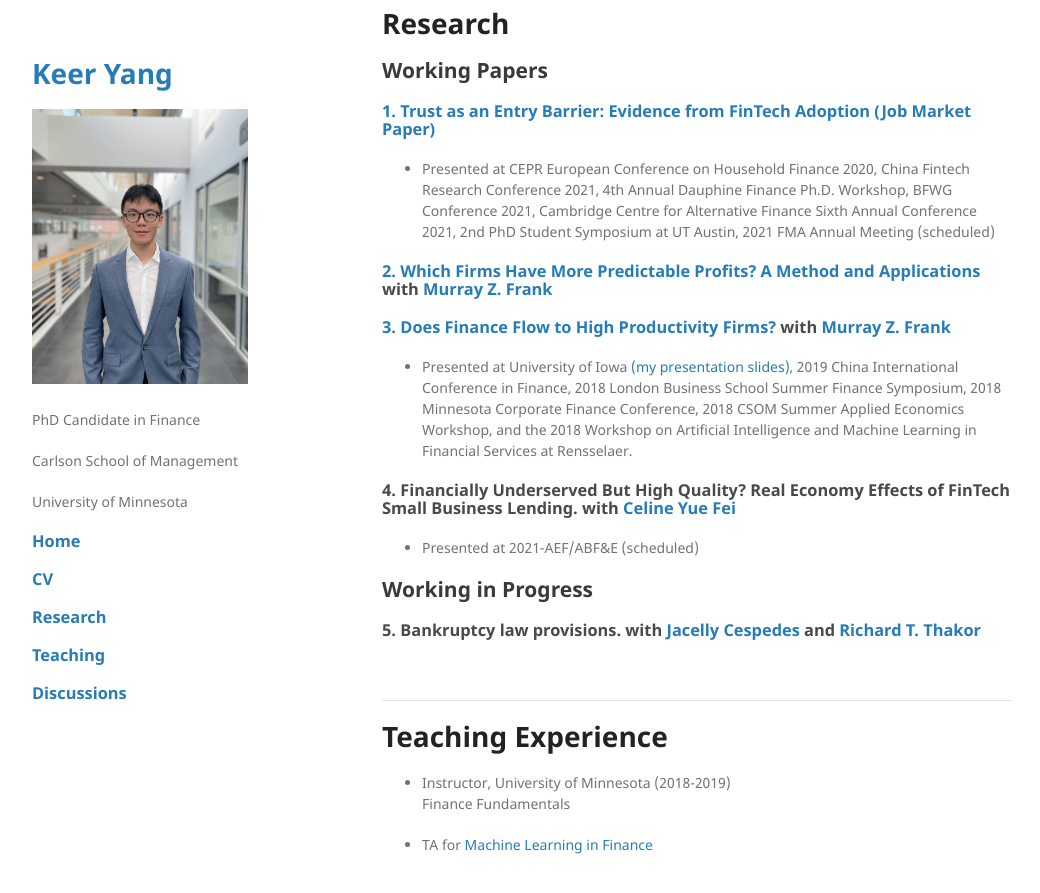
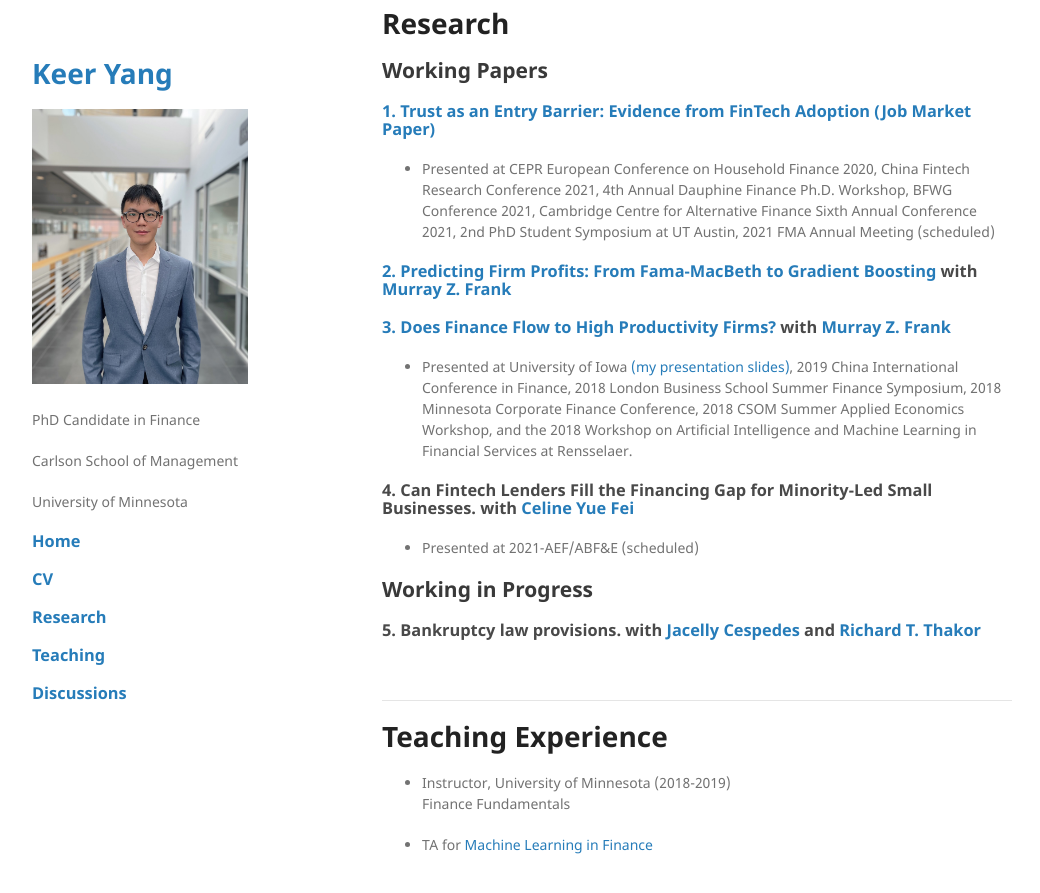
Before and after one commit to keeryang/keeryang.github.io, a Jekyll site: the page built from index.md, in a window 1280 px wide and 900 px high, scrolled down 470 px. Shown: the top 893 px of the window, without its empty margins (118-1158 px from the left). Built offline with Jekyll 4.4.1, drawn with Linux system fonts in a browser that asks for light colours; the repository's description, which GitHub fills in, is left out; our own code applies the rules of GitHub Pages for plain Markdown files.

Commit message:
Update index.md

```diff
--- a/index.md
+++ b/index.md
@@ -31,14 +31,14 @@ Email: <yang5427@umn.edu>
 ### [1. Trust as an Entry Barrier: Evidence from FinTech Adoption (Job Market Paper)](./papers/TrustFinTech_2021June.pdf)
 *   Presented at CEPR European Conference on Household Finance 2020, China Fintech Research Conference 2021, 4th Annual Dauphine Finance Ph.D. Workshop, BFWG Conference 2021, Cambridge Centre for Alternative Finance Sixth Annual Conference 2021, 2nd PhD Student Symposium at UT Austin, 2021 FMA Annual Meeting (scheduled)
 
-### [2. Which Firms Have More Predictable Profits? A Method and Applications](./papers/Profits_2021Aug28.pdf) with [Murray Z. Frank](https://mzfrank.github.io/myweb/)
+### [2. Predicting Firm Profits: From Fama-MacBeth to Gradient Boosting](./papers/Profits_2021Aug28.pdf) with [Murray Z. Frank](https://mzfrank.github.io/myweb/)
 
 ### [3. Does Finance Flow to High Productivity Firms?](./papers/Productivity2019May07.pdf) with [Murray Z. Frank](https://mzfrank.github.io/myweb/)
 *   Presented at University of Iowa [(my presentation slides)](./papers/FrankYang2019_Iowa.pdf), 2019  China International Conference in Finance, 2018 London Business School Summer Finance Symposium, 2018 Minnesota Corporate Finance
 Conference, 2018 CSOM Summer Applied Economics Workshop, and the 2018 Workshop on Artificial Intelligence and Machine Learning in Financial Services at Rensselaer.
 
 
-### 4. Financially Underserved But High Quality? Real Economy Effects of FinTech Small Business Lending. with [Celine Yue Fei](https://www.celinefei.com/)
+### 4. Can Fintech Lenders Fill the Financing Gap for Minority-Led Small Businesses. with [Celine Yue Fei](https://www.celinefei.com/)
 *   Presented at 2021-AEF/ABF&E (scheduled)
 <br />
 
```
